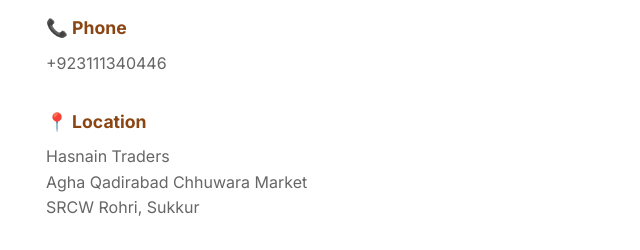
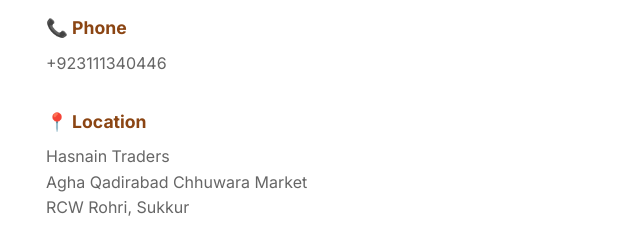
Before and after one commit to tariqali12/HasnainTraders, a plain HTML site: page index.html in a window 1280 px wide. Shown: the part 3343-3593 px from the top of the page, 14-654 px from the left. Drawn offline with Linux system fonts and the light colour scheme.

Commit message:
Location Correction

```diff
--- a/index.html
+++ b/index.html
@@ -761,7 +761,7 @@
 
                     <div class="contact-item">
                         <h4>📍 Location</h4>
-                        <p>Hasnain Traders<br>Agha Qadirabad Chhuwara Market<br>SRCW Rohri, Sukkur</p>
+                        <p>Hasnain Traders<br>Agha Qadirabad Chhuwara Market<br>RCW Rohri, Sukkur</p>
                     </div>
 
                     <div class="contact-item">
```
